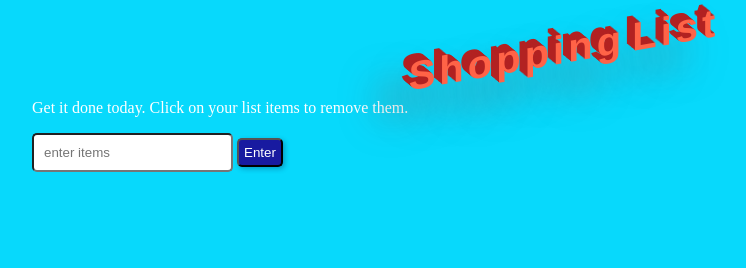
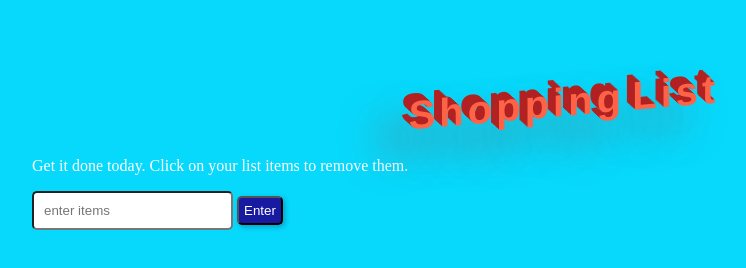
Before and after one commit to charlesscheuer/background-gradient-generator-cscheuer, a plain HTML site: page index.html in a window 1280 px wide. Shown: the whole page, without its empty margins (176-922 px from the left). Drawn offline with Linux system fonts and the light colour scheme.

```diff
--- a/style.css
+++ b/style.css
@@ -1,8 +1,10 @@
 .coolTitle {
   text-align: center;
   font-family: 'Oswald', Helvetica, sans-serif;
+  margin-top: 5rem;
+  margin-bottom: 2rem;
   font-size: 40px;
-  transform: skewY(-10deg);
+  transform: skewY(-5deg);
   letter-spacing: 4px;
   word-spacing: -8px;
   color: tomato;
@@ -44,6 +46,7 @@ button:hover {
   animation: color-it-in 2s;
   padding: 5px;
   border-radius: 5px;
+  cursor: pointer;
 }
 
 .duringClick {
```
